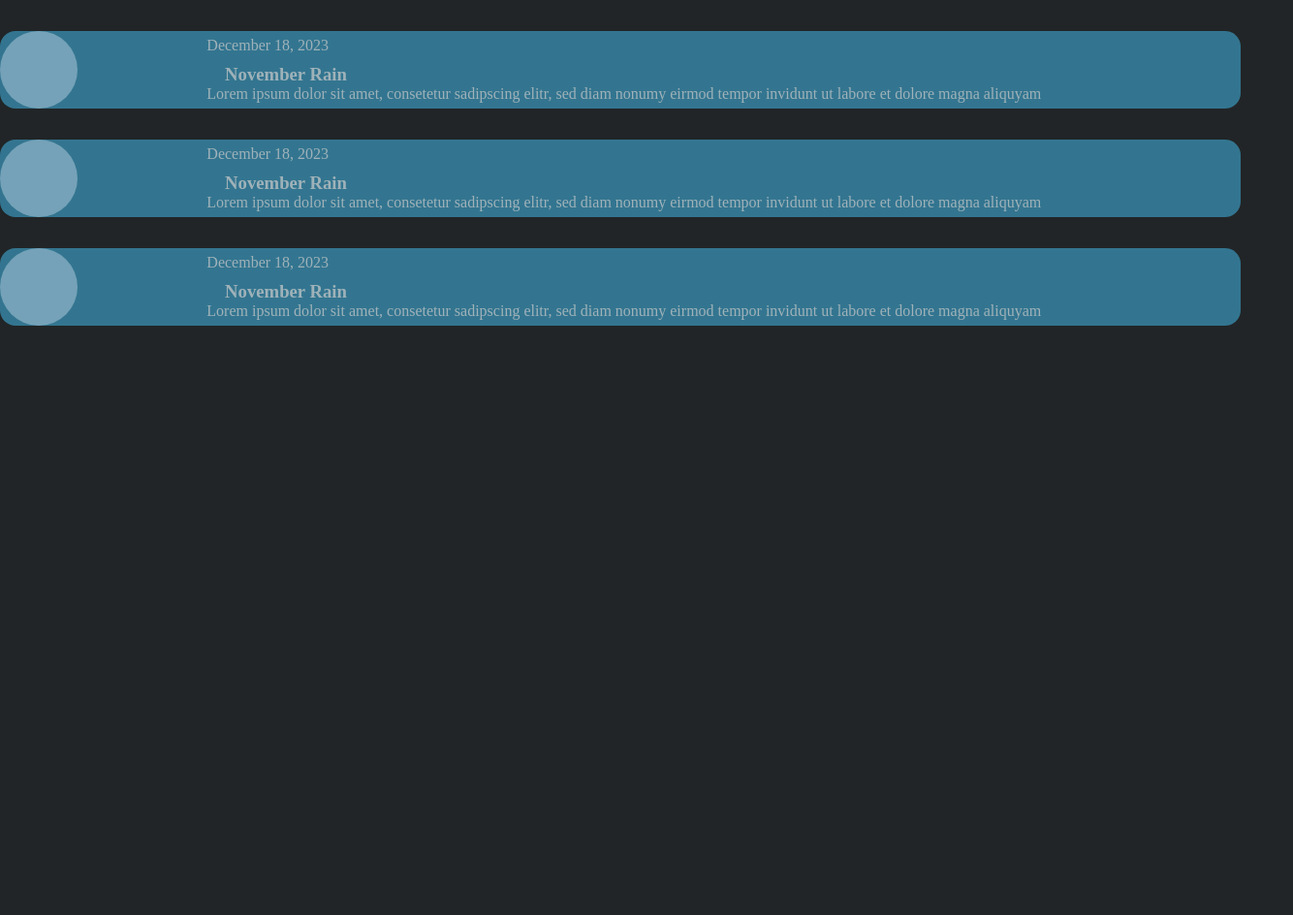
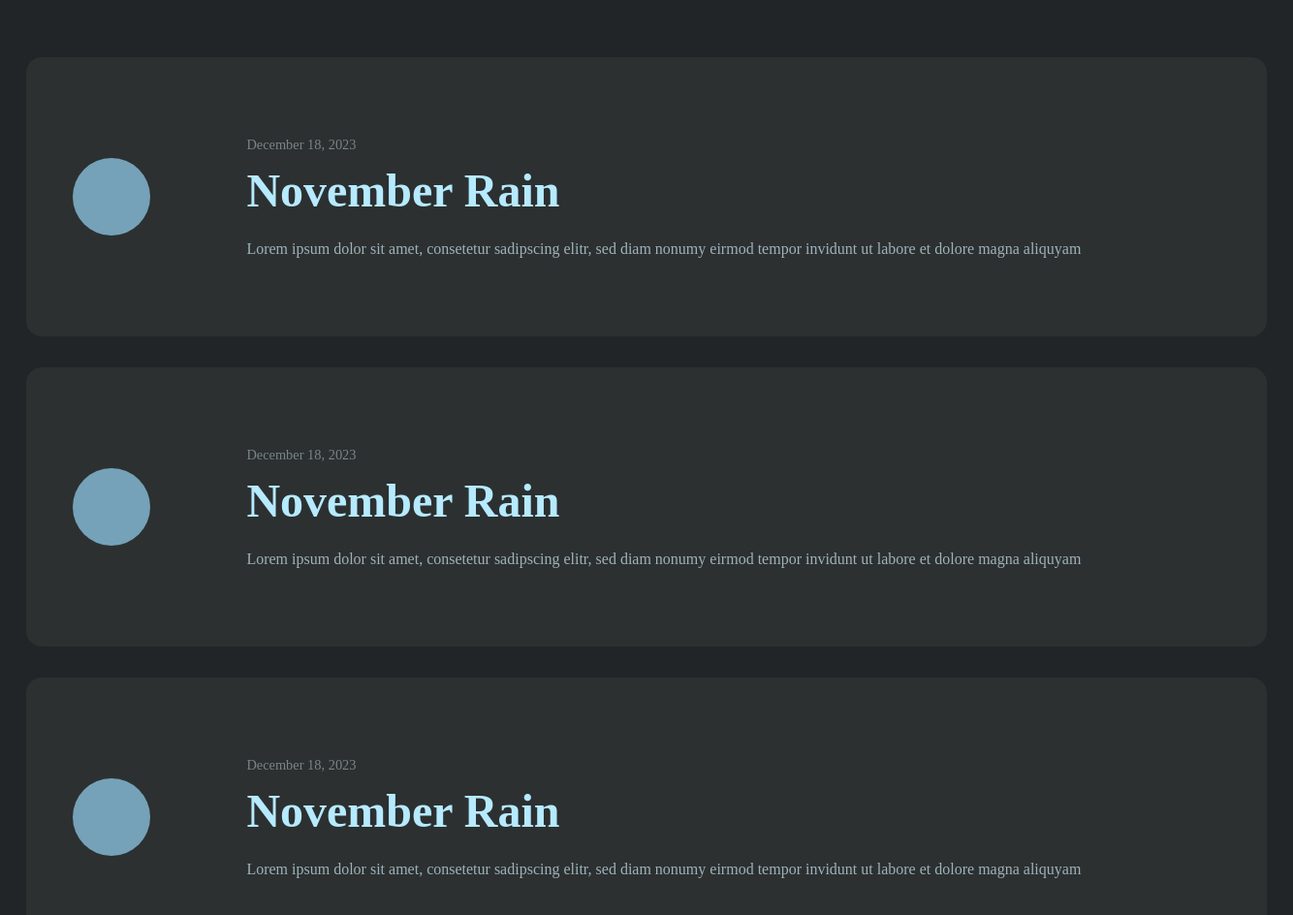
Before and after one commit to dylan042106/design_challenge_two, a plain HTML site: page index.html in a window 1280 px wide. Shown: the whole page at 97% size, 1334 px wide, since content can reach past the window. Before the commit the page ends 800 px from the top, so only its background shows below. Drawn offline with Linux system fonts and the light colour scheme.

Commit message:
Initial Commit Add student solution files

```diff
--- a/index.html
+++ b/index.html
@@ -4,7 +4,10 @@
     <meta charset="UTF-8" />
     <meta http-equiv="X-UA-Compatible" content="IE=edge" />
     <meta name="viewport" content="width=device-width, initial-scale=1.0" />
-    <link href="unsolved_design_challenge_two.css" rel="stylesheet" />
+    <link
+      href="solved_design_challenge_two_student_solution.css"
+      rel="stylesheet"
+    />
     <title>Document</title>
   </head>
   <body>
--- /dev/null
+++ b/solved_design_challenge_two_student_solution.css
@@ -0,0 +1,77 @@
+html,
+body {
+  margin: 0;
+  padding: 0;
+}
+body {
+  background: #212527;
+  color: #9fb2b9;
+}
+
+.container {
+  display: grid;
+  width: 100%;
+  margin: 2em auto 0;
+}
+.card {
+  display: grid;
+  grid-template-columns: 1fr 5fr;
+  align-items: center;
+  border-radius: 1em;
+  margin-bottom: 2em;
+}
+p,
+h3 {
+  margin: 0;
+}
+h3 {
+  margin-left: 1em;
+  margin-top: 0.5em;
+}
+span {
+  width: 5em;
+  height: 5em;
+  background: #75a2b8;
+  border-radius: 50%;
+}
+
+/*
+
+   Your fixes below:
+
+   My solution included using the following properties:
+   width, background, padding, margin,
+   text-transform, font-size, letter-spacing & color
+
+*/
+
+.container {
+  padding: 1.7em;
+  grid-auto-rows: 20em;
+}
+
+.card {
+  background-color: #2c3031;
+  padding: 1.3em;
+}
+
+p.date {
+  color: #7a8587;
+  margin-bottom: -0.9em;
+  font-size: 0.9em;
+}
+
+h3 {
+  margin-left: 0;
+  font-size: 3em;
+  color: #b6eaff;
+  font-weight: bold;
+  padding-bottom: 0.5em;
+}
+span {
+  margin-left: 1.7em;
+  margin-right: 2em;
+}
+.content {
+  margin-left: 0em;
+}
--- a/unsolved_design_challenge_two.css
+++ /dev/null
@@ -1,37 +0,0 @@
-html,
-body {
-  margin: 0;
-  padding: 0;
-}
-body {
-  background: #212527;
-  color: #9fb2b9;
-}
-
-.container {
-  display: grid;
-  width: 100%;
-  margin: 2em auto 0;
-}
-.card {
-  background: #337590;
-  display: grid;
-  grid-template-columns: 1fr 5fr;
-  align-items: center;
-  border-radius: 1em;
-  margin-bottom: 2em;
-}
-p,
-h3 {
-  margin: 0;
-}
-h3 {
-  margin-left: 1em;
-  margin-top: 0.5em;
-}
-span {
-  width: 5em;
-  height: 5em;
-  background: #75a2b8;
-  border-radius: 50%;
-}
```
